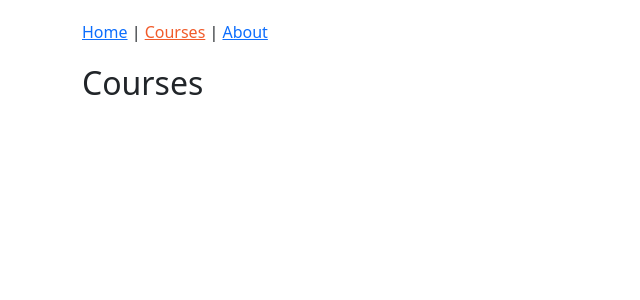
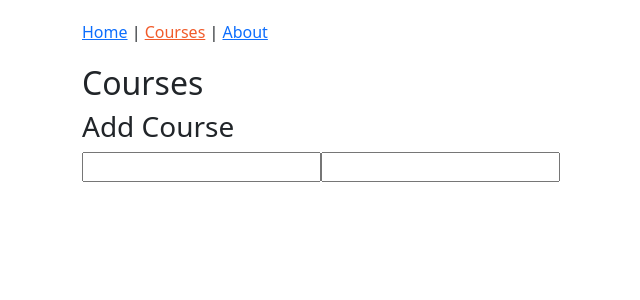
Before and after one commit to LeoRoma/react-redux, a React (Create React App) app: page /courses in a window 1280 px wide. Shown: the top 300 px of the page, without its empty margins (133-773 px from the left). Built offline with nearby package versions, Linux system fonts and the light colour scheme.

Commit message:
Implemented CoursesPage

```diff
--- a/src/components/courses/CoursesPage.js
+++ b/src/components/courses/CoursesPage.js
@@ -1,8 +1,35 @@
 import React from "react";
 
 class CoursesPage extends React.Component {
+  constructor(props) {
+    super(props);
+
+    this.state = {
+      course: {
+        title: "",
+      },
+    };
+  }
+
+  handleChange(event) {
+    const course = { ...this.state.course, title: event.target.value };
+    this.setState({ course }); // Object shorthand syntax
+  }
+
   render() {
-    return <h2>Courses</h2>;
+    return (
+      <form>
+        <h2>Courses</h2>
+        <h3>Add Course</h3>
+        <input
+          type="text"
+          onChange={this.handleChange}
+          value={this.state.course.title}
+        />
+
+        <input type={this.state.course.title} />
+      </form>
+    );
   }
 }
 
```
